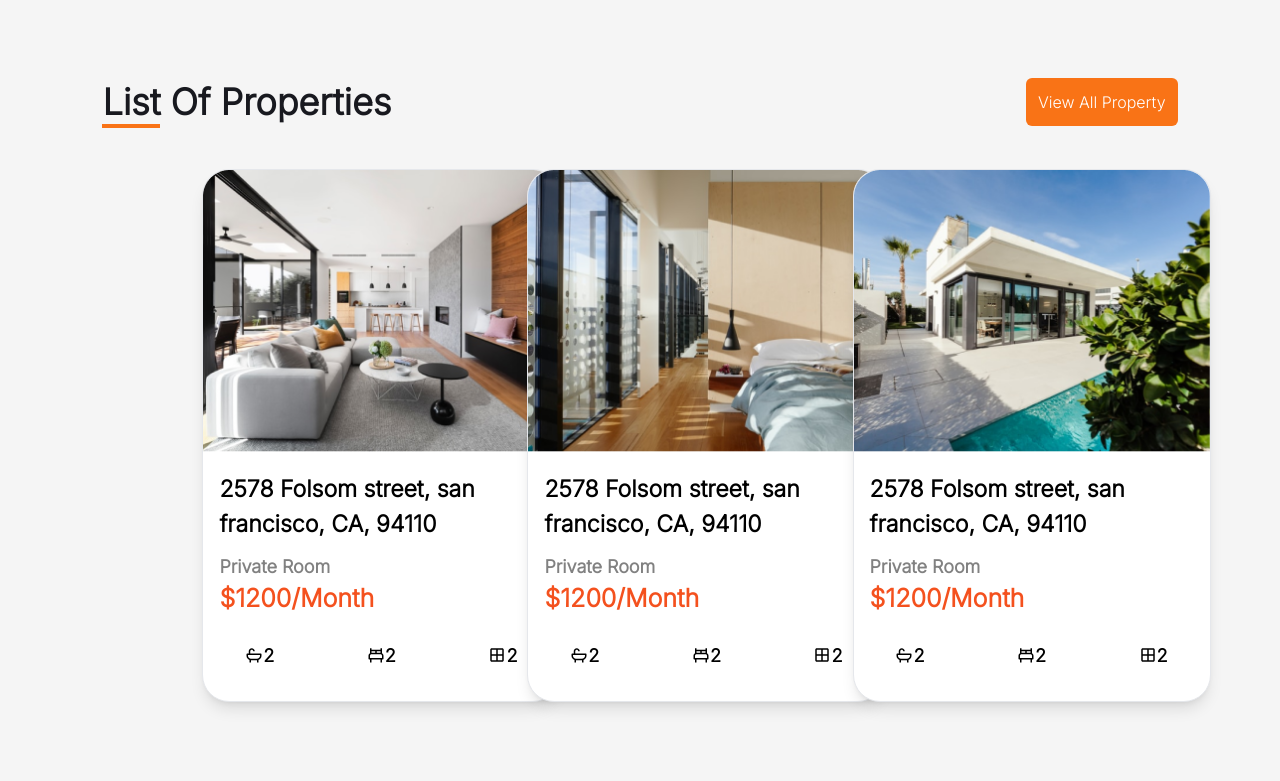
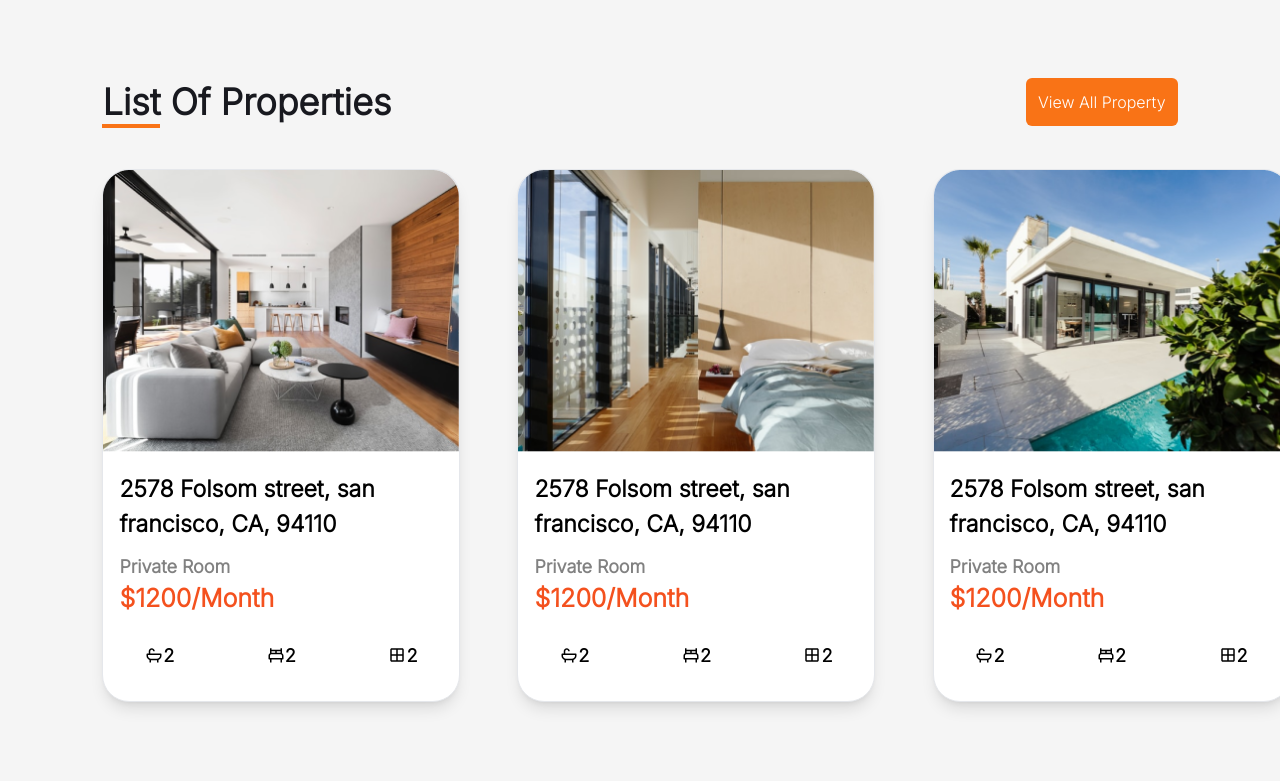
Before and after one commit to jesseemana/Rentals-Agency, a React (Vite) app: page / in a window 1280 px wide. Shown: the part 1680-2461 px from the top of the page. Built offline with nearby package versions, Linux system fonts and the light colour scheme.

Commit message:
added styling for aligning items

```diff
--- a/src/components/HouseListing.jsx
+++ b/src/components/HouseListing.jsx
@@ -4,7 +4,7 @@ import { MdOutlineWindow } from "react-icons/md";
 
 export const HouseListing = ({ houseData }) => {
   return (
-    <div className="grid grid-cols-3 items-center justify-center ml-[100px]">
+    <div className="grid grid-cols-3 gap-x-[170px]">
       {/* IMPORT THE ARRAY CONTAINING ALL THE HOUSE DATA AT THE TOP AND MAP INTO A NEW CONTAINER ELEMENT */}
       {houseData?.map((house, index) => {
         return (
--- a/src/components/Houses.jsx
+++ b/src/components/Houses.jsx
@@ -15,7 +15,9 @@ export const Houses = () => {
             view all property
           </button>
         </div>
-        <HouseListing houseData={houseData} />
+        <div className="flex justify-center">
+          <HouseListing houseData={houseData} />
+        </div>
         <div className="flex items-center justify-center">
           <Pagination />
         </div>
--- a/src/components/Testimonials.jsx
+++ b/src/components/Testimonials.jsx
@@ -1,5 +1,14 @@
-import React from "react";
+import { useState, useEffect } from "react";
 
 export const Testimonials = () => {
-  return <div>Testimonials</div>;
+  return (
+    <div className="padding">
+      <div className="flex flex-col md:flex-row">
+        {/* REVIEWS CAROUSEL  */}
+        <div></div>
+        {/* YOUTUBE VIDEO  */}
+        <div></div>
+      </div>
+    </div>
+  );
 };
```
